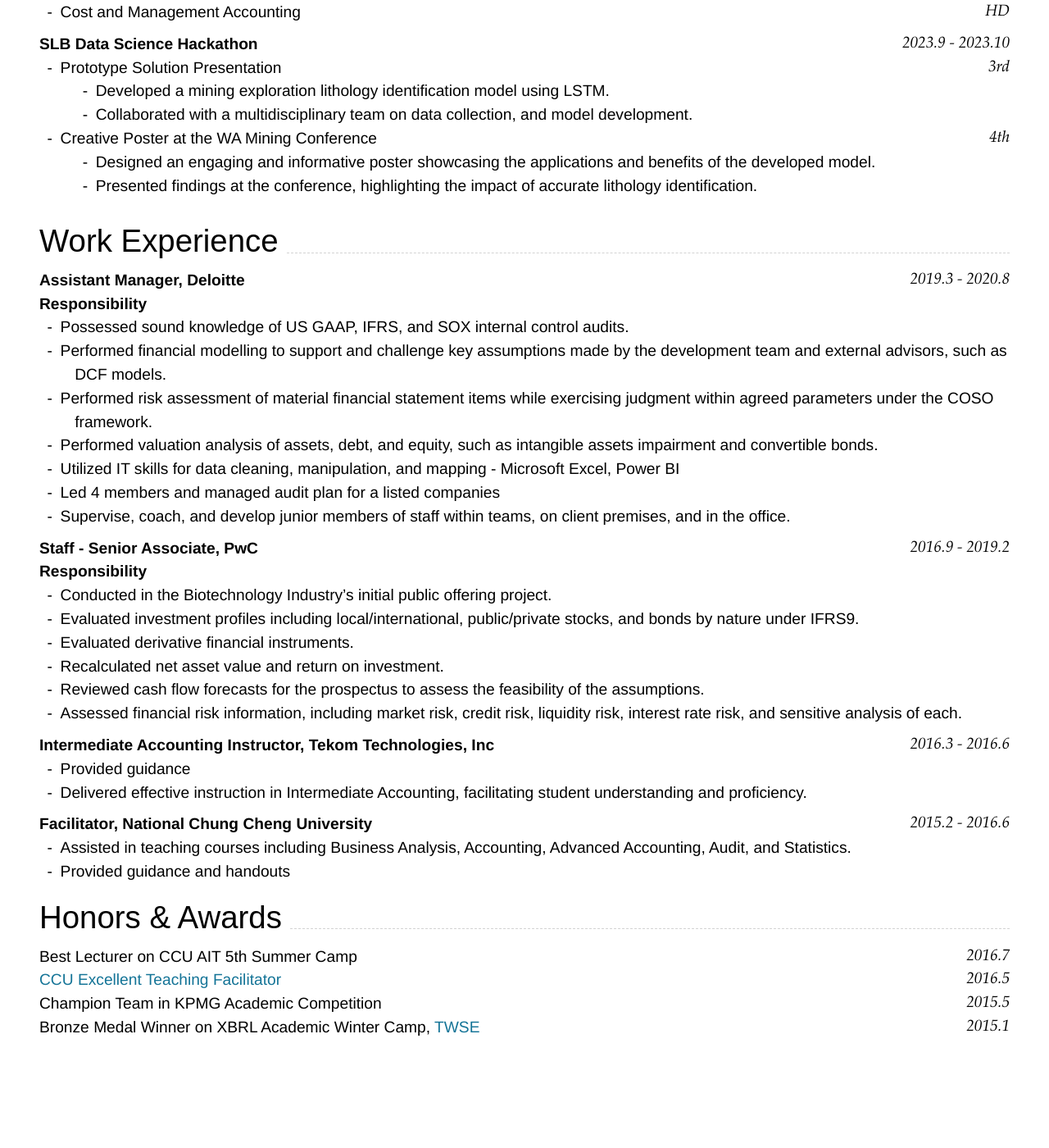
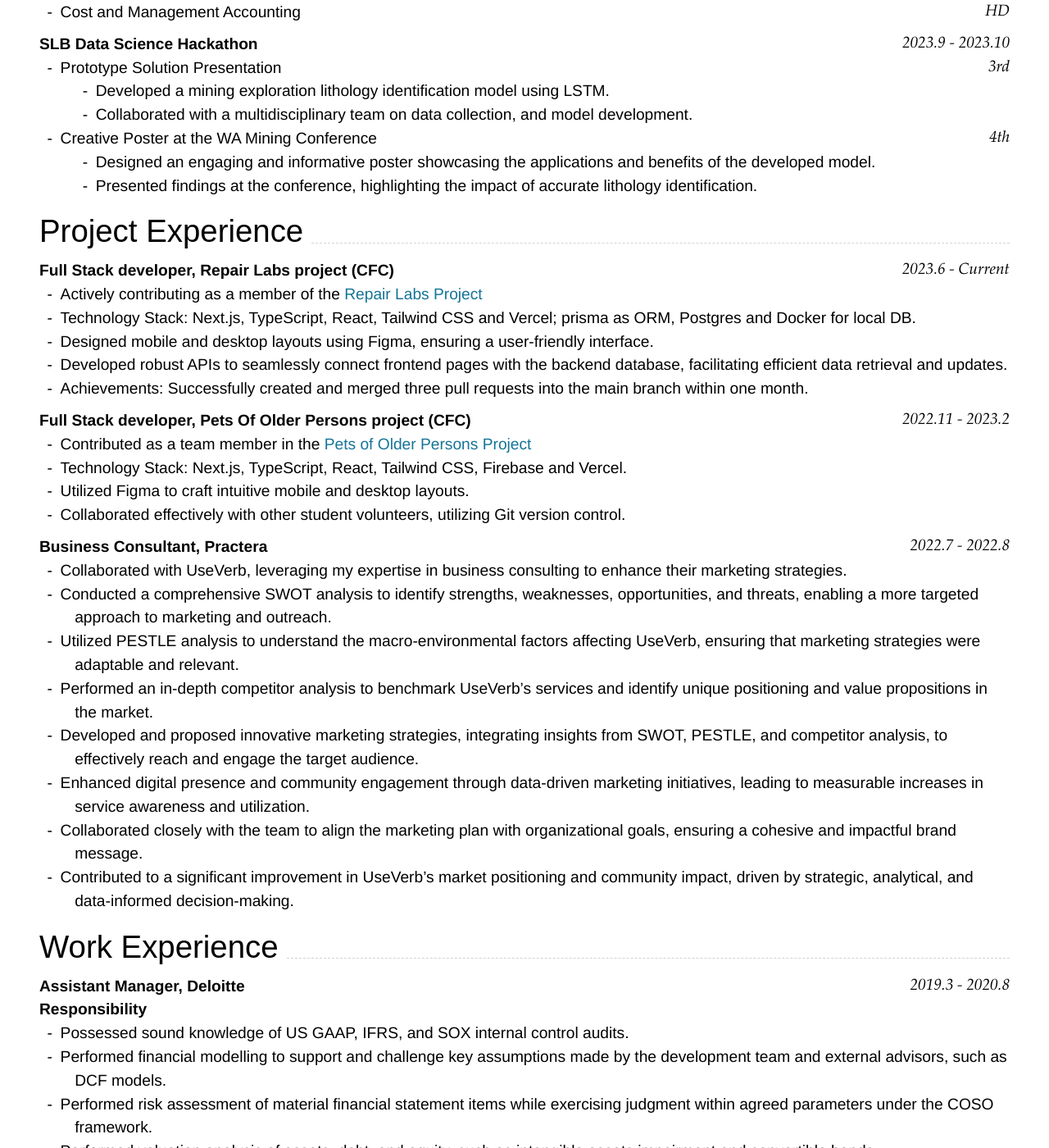
Before and after one commit to HUIXIN-TW/Resume, a Jekyll site: the page built from index.md, in a window 1280 px wide and 1400 px high, scrolled down 3176 px. Shown: the whole window at 82% size. Built offline with Jekyll 4.4.1, drawn with Linux system fonts in a browser that asks for light colours; nearby versions of some CDN libraries; before the commit the page ends 4492 px from its top, so only the background shows below that.

Commit message:
Update index.md

```diff
--- a/index.md
+++ b/index.md
@@ -330,7 +330,30 @@ Kaohsiung, Taiwan
   - Designed an engaging and informative poster showcasing the applications and benefits of the developed model.
   - Presented findings at the conference, highlighting the impact of accurate lithology identification.
 
----
+## Project Experience
+
+### **Full Stack developer, Repair Labs project (CFC)** `2023.6 - Current`
+-   Actively contributing as a member of the [Repair Labs Project](https://github.com/codersforcauses/repair-labs)
+-   Technology Stack: Next.js, TypeScript, React, Tailwind CSS and Vercel; prisma as ORM, Postgres and Docker for local DB.
+-   Designed mobile and desktop layouts using Figma, ensuring a user-friendly interface.
+-   Developed robust APIs to seamlessly connect frontend pages with the backend database, facilitating efficient data retrieval and updates.
+-   Achievements: Successfully created and merged three pull requests into the main branch within one month.
+
+### **Full Stack developer, Pets Of Older Persons project (CFC)** `2022.11 - 2023.2`
+-   Contributed as a team member in the [Pets of Older Persons Project](https://github.com/codersforcauses/poops)
+-   Technology Stack: Next.js, TypeScript, React, Tailwind CSS, Firebase and Vercel.
+-   Utilized Figma to craft intuitive mobile and desktop layouts.
+-   Collaborated effectively with other student volunteers, utilizing Git version control.
+
+### **Business Consultant, Practera** `2022.7 - 2022.8`
+-   Collaborated with UseVerb, leveraging my expertise in business consulting to enhance their marketing strategies.
+-   Conducted a comprehensive SWOT analysis to identify strengths, weaknesses, opportunities, and threats, enabling a more targeted approach to marketing and outreach.
+-   Utilized PESTLE analysis to understand the macro-environmental factors affecting UseVerb, ensuring that marketing strategies were adaptable and relevant.
+-   Performed an in-depth competitor analysis to benchmark UseVerb’s services and identify unique positioning and value propositions in the market.
+-   Developed and proposed innovative marketing strategies, integrating insights from SWOT, PESTLE, and competitor analysis, to effectively reach and engage the target audience.
+-   Enhanced digital presence and community engagement through data-driven marketing initiatives, leading to measurable increases in service awareness and utilization.
+-   Collaborated closely with the team to align the marketing plan with organizational goals, ensuring a cohesive and impactful brand message.
+-   Contributed to a significant improvement in UseVerb's market positioning and community impact, driven by strategic, analytical, and data-informed decision-making.
 
 ## Work Experience
 
```
